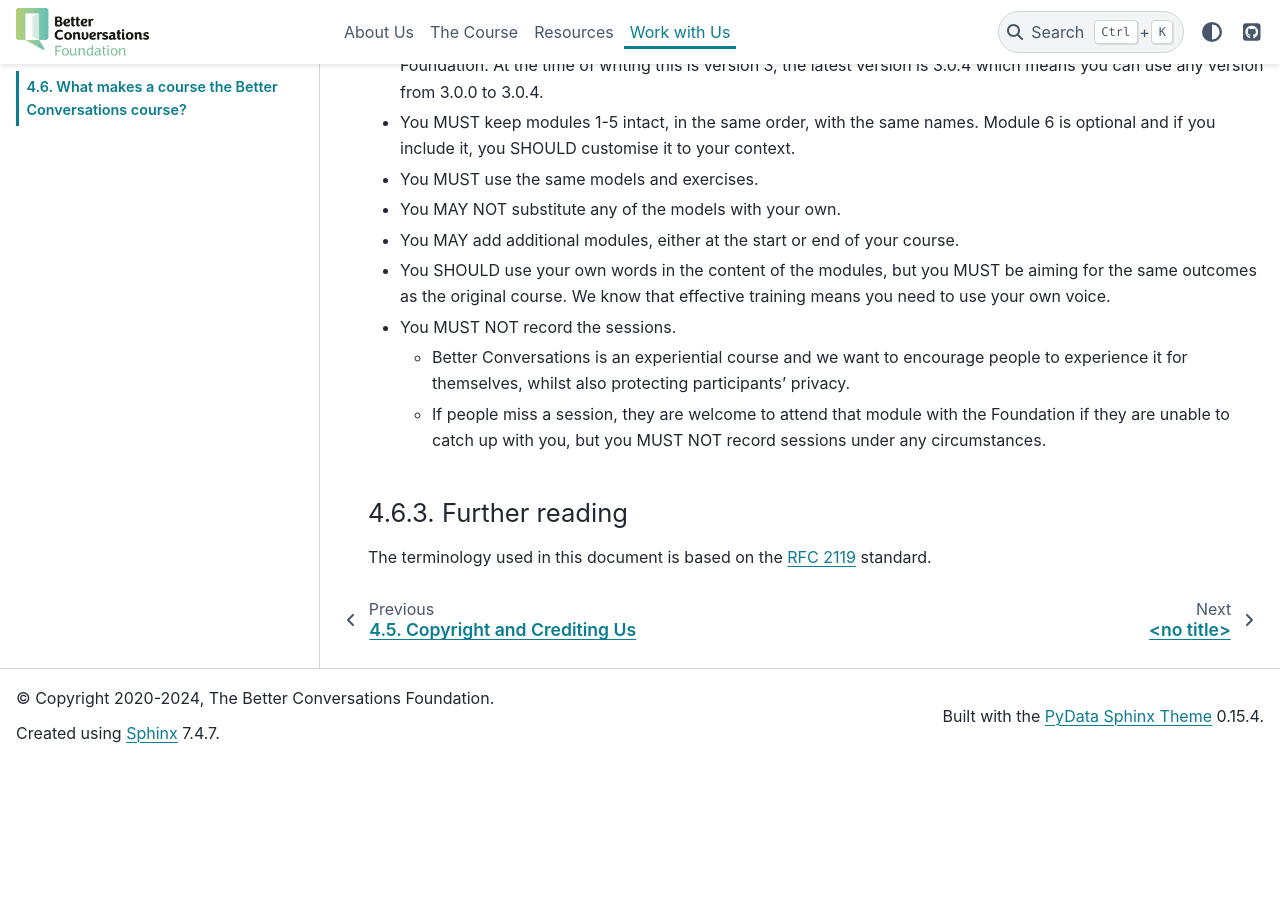
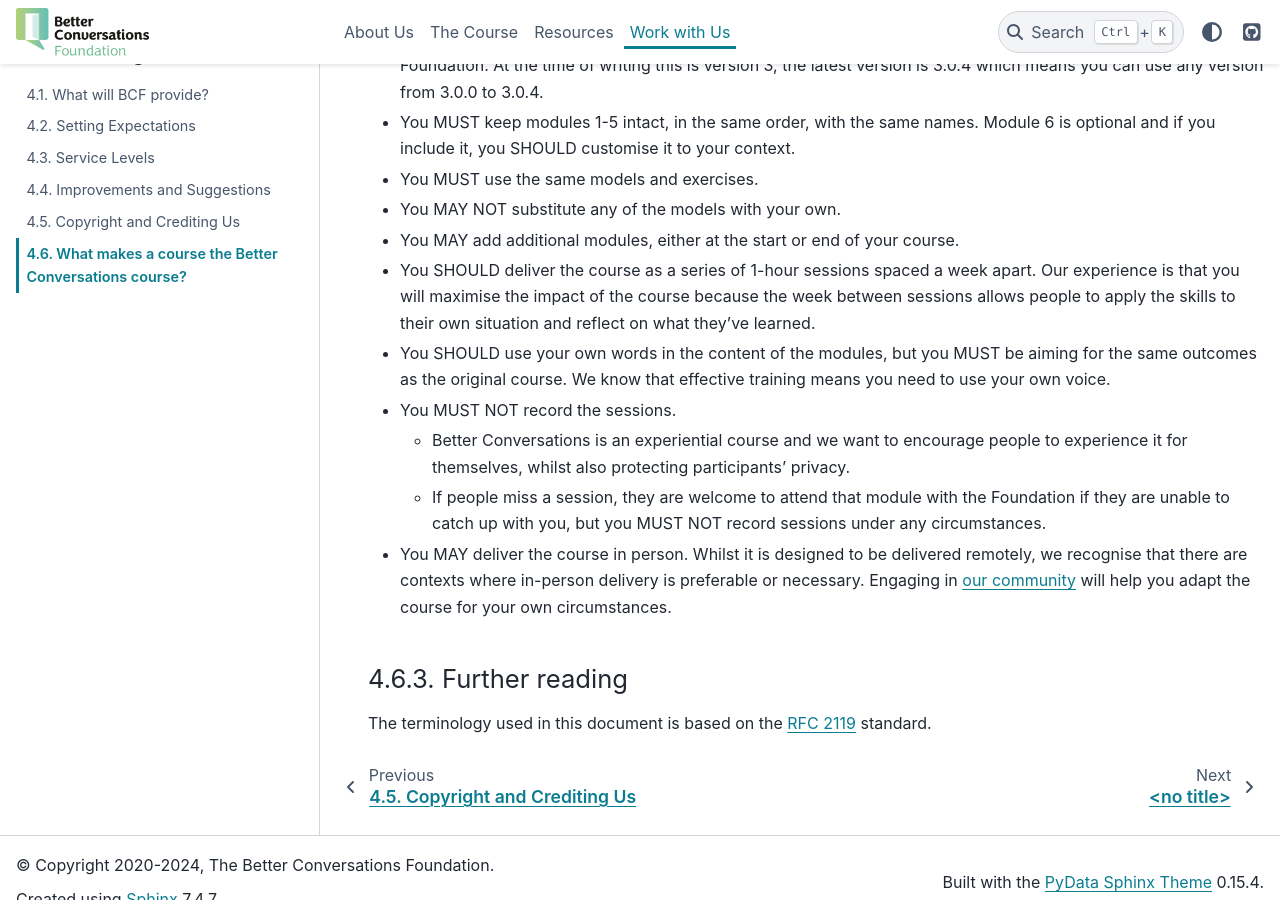
Before and after one commit to Better-Conversations/docs.bettercourses.org, a Sphinx documentation site: the page built from source/work-with-us/course-definition.rst, in a window 1280 px wide and 900 px high, scrolled down 879 px. Built offline with Sphinx 7.4.7 and the PyData theme 0.15.4, drawn with Linux system fonts in a browser that asks for light colours; comment, search, counter and statistics services are not loaded; before the commit the page ends 1641 px from its top, so only the background shows below that.

Commit message:
Update course-definition.rst

```diff
--- a/source/work-with-us/course-definition.rst
+++ b/source/work-with-us/course-definition.rst
@@ -53,6 +53,11 @@
 
 - You MAY add additional modules, either at the start or end of your course.
 
+- You SHOULD deliver the course as a series of 1-hour sessions spaced a week apart.
+  Our experience is that you will maximise the impact of the course because the
+  week between sessions allows people to apply the skills to their own situation
+  and reflect on what they've learned.
+
 - You SHOULD use your own words in the content of the modules, but you MUST be
   aiming for the same outcomes as the original course. We know that effective
   training means you need to use your own voice.
@@ -66,6 +71,11 @@
     Foundation if they are unable to catch up with you, but you MUST NOT record
     sessions under any circumstances.
 
+- You MAY deliver the course in person. Whilst it is designed to be delivered
+  remotely, we recognise that there are contexts where in-person delivery is
+  preferable or necessary. Engaging in `our community <https://community.betterconversations.foundation/>`_
+  will help you adapt the course for your own circumstances.
+
 ---------------
 Further reading
 ---------------
```
